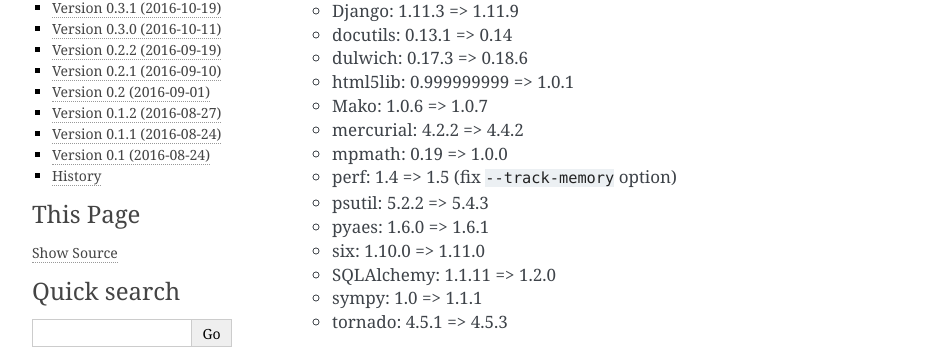
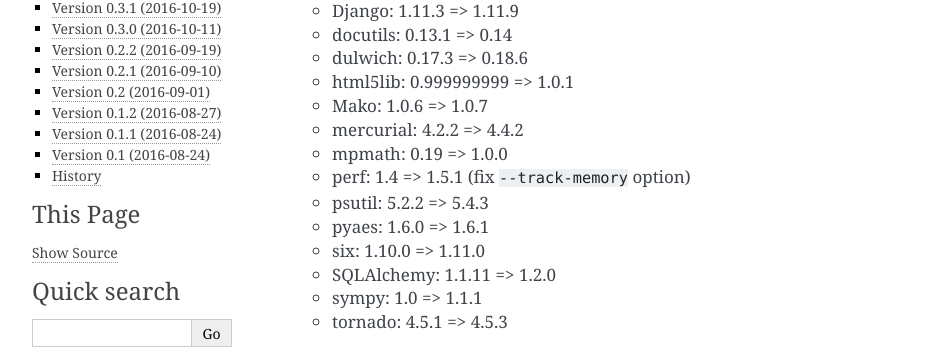
Before and after one commit to python/pyperformance, a Sphinx documentation site: the page built from doc/changelog.rst, in a window 1280 px wide and 900 px high. Shown: the part 328-687 px from the top of the window, without its empty margins (148-1073 px from the left). Built offline with Sphinx 7.4.7, drawn with Linux system fonts in a browser that asks for light colours.

Commit message:
Update perf to version 1.5.1
Explain also why Django was not upgraded to Django 2.0.

```diff
--- a/doc/changelog.rst
+++ b/doc/changelog.rst
@@ -18,7 +18,7 @@
   - Mako: 1.0.6 => 1.0.7
   - mercurial: 4.2.2 => 4.4.2
   - mpmath: 0.19 => 1.0.0
-  - perf: 1.4 => 1.5 (fix ``--track-memory`` option)
+  - perf: 1.4 => 1.5.1 (fix ``--track-memory`` option)
   - psutil: 5.2.2 => 5.4.3
   - pyaes: 1.6.0 => 1.6.1
   - six: 1.10.0 => 1.11.0
```
Also changed, not shown: 1 other file.
